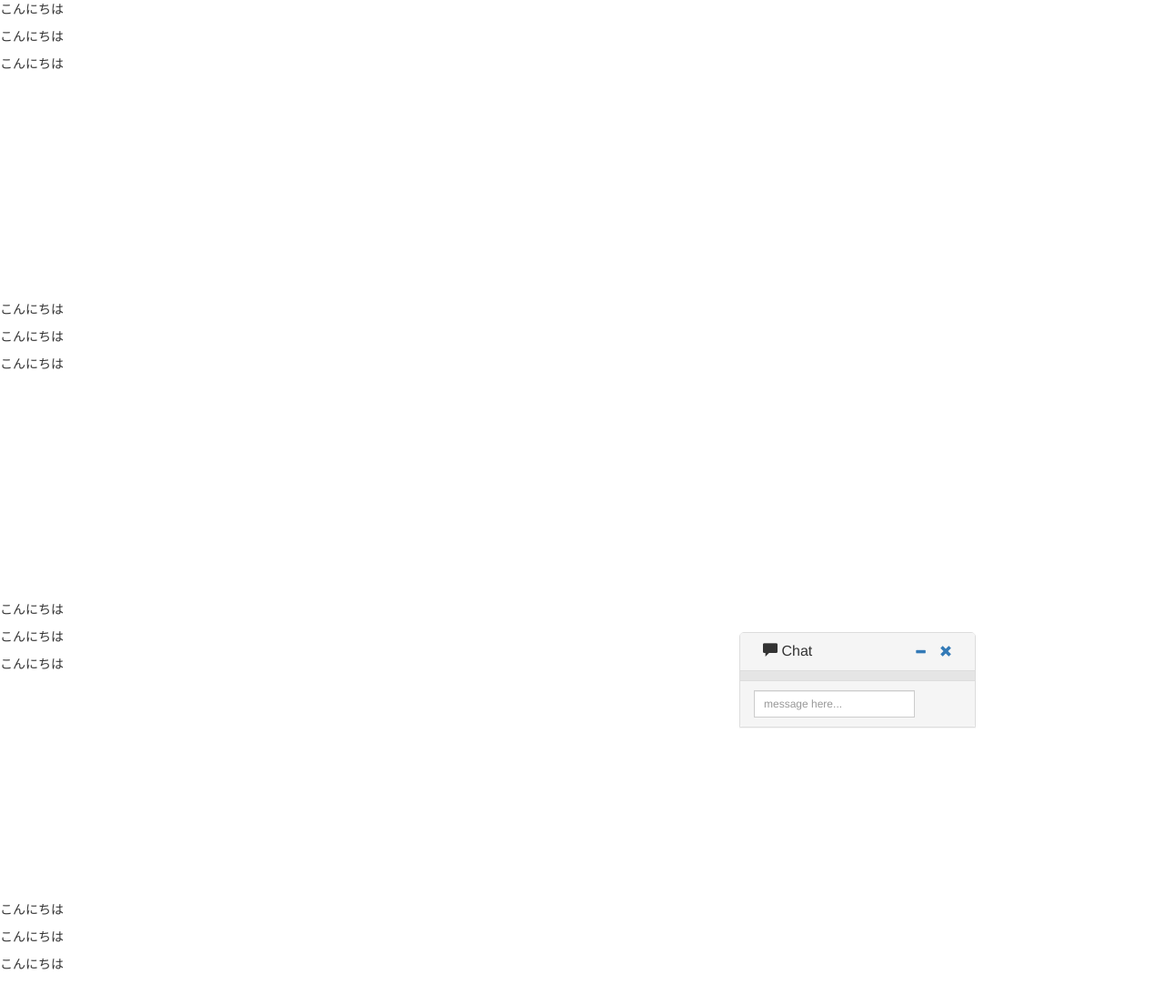
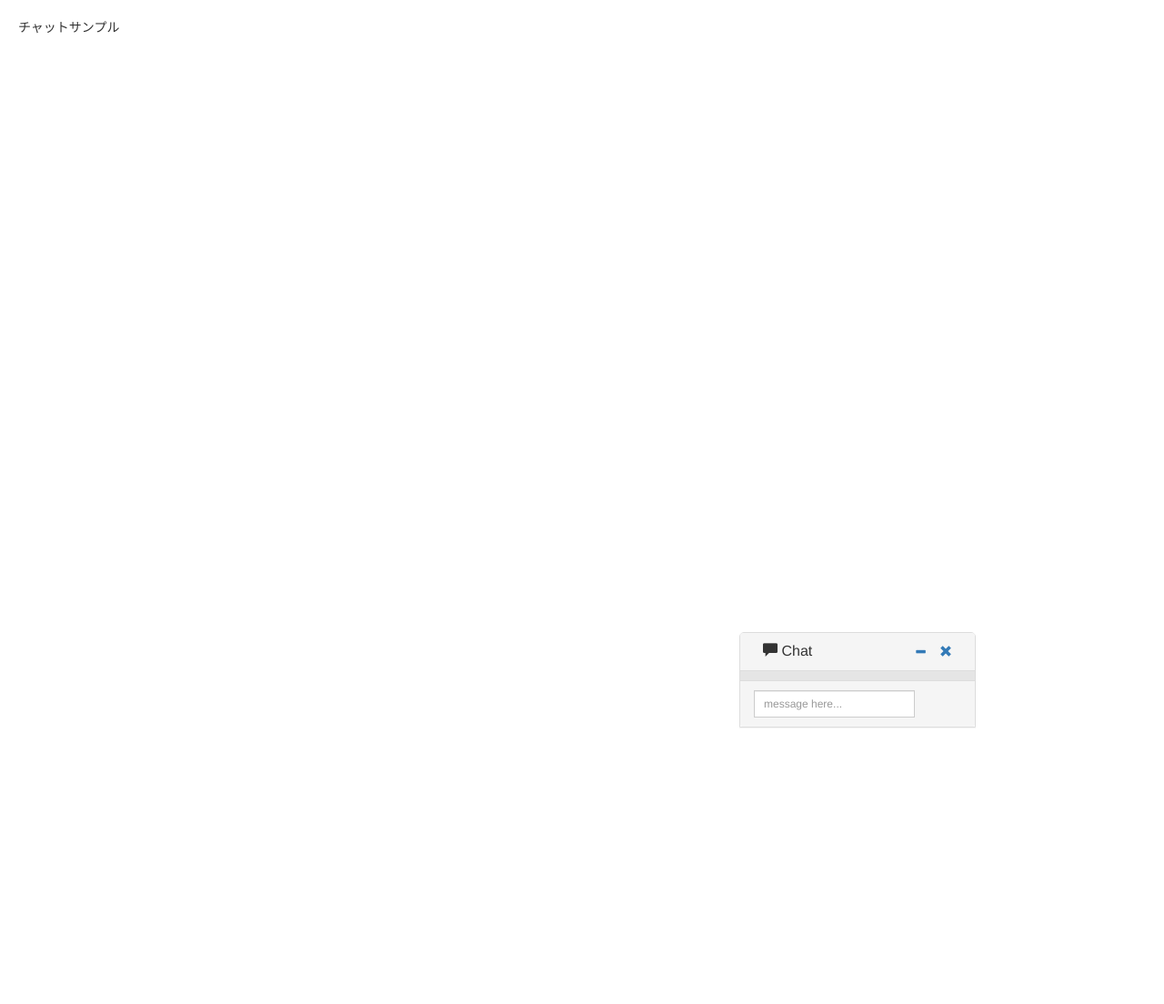
Before and after one commit to gassara-kys/apiai-test, a website: page views/sample_chat/index.html in a window 1280 px wide. Shown: the top 1104 px of the page at 91% size. Before the commit the page ends 1080 px from the top, so only its background shows below. Drawn offline with nearby package versions, Linux system fonts and the light colour scheme; files that its build step writes are made by us from their sources; files whose address does not match are found by name.

Commit message:
add sample chatpage.

```diff
--- a/views/sample_chat/index.html
+++ b/views/sample_chat/index.html
@@ -3,31 +3,24 @@
 <head>
 	<title>API Example</title>
 	<meta http-equiv="Content-Type" content="text/html; charset=utf-8" />
-	<script src="http://ajax.googleapis.com/ajax/libs/jquery/2.1.1/jquery.min.js"></script>
 </head>
 <body>
 
-	<div>
-		<p>こんにちは</p>
-		<p>こんにちは</p>
-		<p>こんにちは</p>
+	<div style="padding: 20px;">
+		<p>チャットサンプル</p>
 		<br /><br /><br /><br /><br /><br /><br /><br /><br /><br /><br /><br />
-		<p>こんにちは</p>
-		<p>こんにちは</p>
-		<p>こんにちは</p>
 		<br /><br /><br /><br /><br /><br /><br /><br /><br /><br /><br /><br />
-		<p>こんにちは</p>
-		<p>こんにちは</p>
-		<p>こんにちは</p>
 		<br /><br /><br /><br /><br /><br /><br /><br /><br /><br /><br /><br />
-		<p>こんにちは</p>
-		<p>こんにちは</p>
-		<p>こんにちは</p>
+		<br /><br /><br /><br /><br /><br /><br /><br /><br /><br /><br /><br />
+		<br /><br /><br /><br /><br /><br /><br /><br /><br /><br /><br /><br />
+		<br /><br /><br /><br /><br /><br /><br /><br /><br /><br /><br /><br />
+		<br /><br /><br /><br /><br /><br /><br /><br /><br /><br /><br /><br />
 	</div>
 
 	<!-- |CHAT | -->
 	<link rel="stylesheet" href="/static/css/bootstrap.min.css">
 	<link rel="stylesheet" href="/static/css/chat.css">
+	<script src="http://ajax.googleapis.com/ajax/libs/jquery/2.1.1/jquery.min.js"></script>
 	<script src="/static/js/bootstrap.min.js"></script>
 	<script src="/static/js/chat.js"></script>
 
@@ -57,7 +50,6 @@
 				</div>
 			</div>
 		</div>
-
 	</div>
 	<!-- |CHAT| -->
 </body>
```
